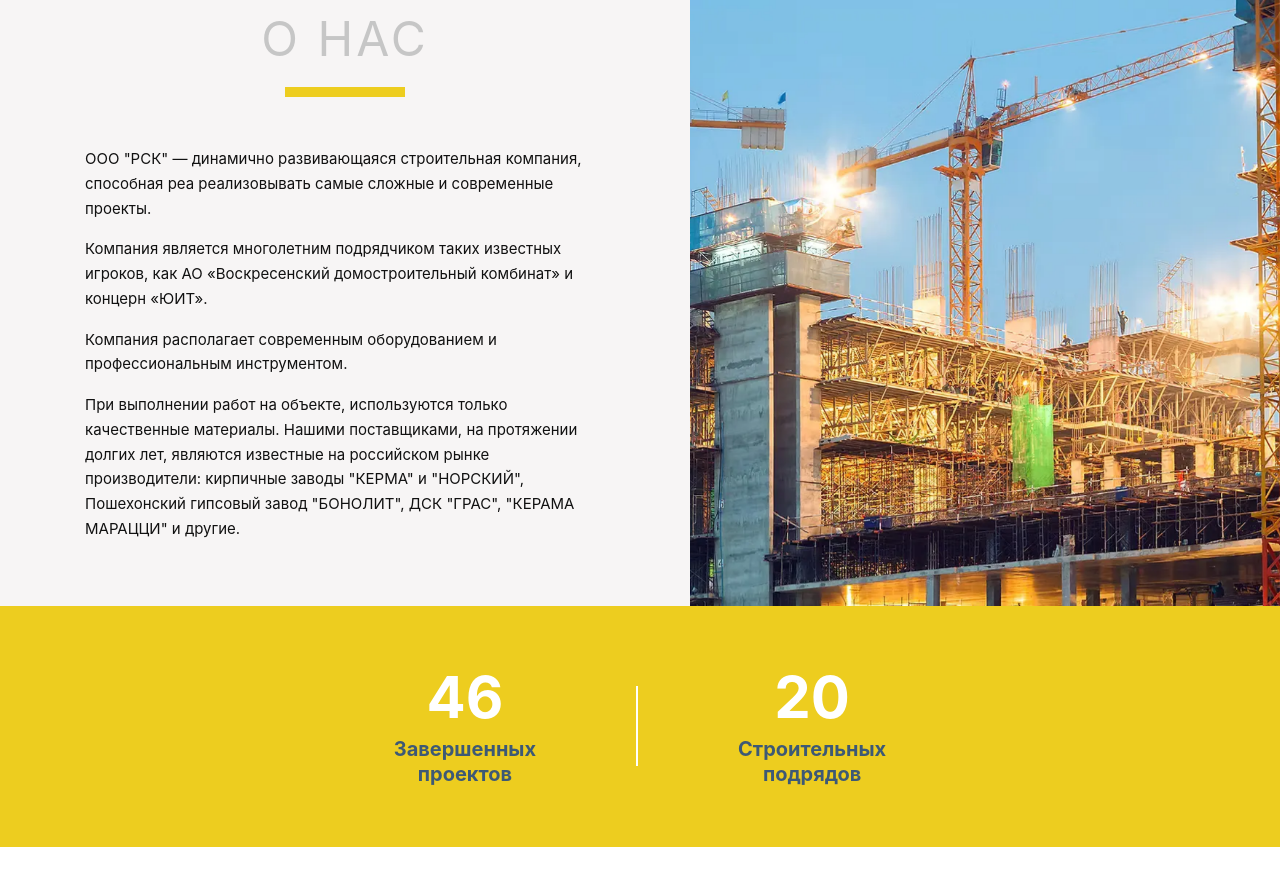
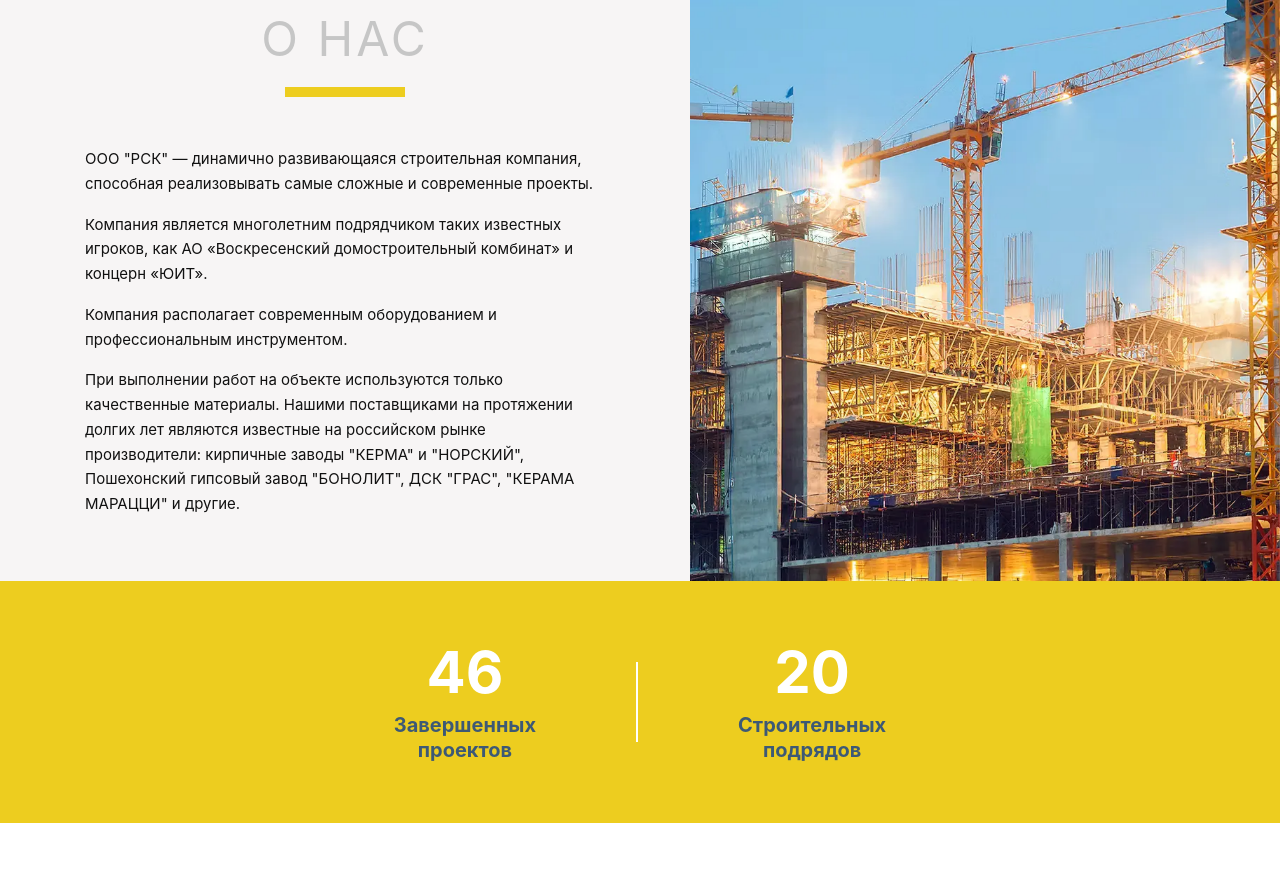
Before and after one commit to rsk-admin/rsk, a website built with Vite: page index.html in a window 1280 px wide. Shown: the part 861-1741 px from the top of the page. Built offline with nearby package versions, Linux system fonts and the light colour scheme.

```diff
--- a/src/components/about/about.html
+++ b/src/components/about/about.html
@@ -8,7 +8,7 @@
 
             <div class="about__text">
                 <p>
-                    ООО "РСК" — динамично развивающаяся строительная компания, способная реа
+                    ООО "РСК" — динамично развивающаяся строительная компания, способная
                     реализовывать самые сложные и современные проекты.
                 </p>
                 <p>
@@ -19,8 +19,8 @@
                     Компания располагает современным оборудованием и профессиональным инструментом.
                 </p>
                 <p>
-                    При выполнении работ на объекте, используются только качественные материалы.
-                    Нашими поставщиками, на протяжении долгих лет, являются известные на российском
+                    При выполнении работ на объекте используются только качественные материалы.
+                    Нашими поставщиками на протяжении долгих лет являются известные на российском
                     рынке производители: кирпичные заводы "КЕРМА" и "НОРСКИЙ", Пошехонский гипсовый
                     завод "БОНОЛИТ", ДСК "ГРАС", "КЕРАМА МАРАЦЦИ" и другие.
                 </p>
--- a/vite.config.js
+++ b/vite.config.js
@@ -6,7 +6,7 @@
 const __dirname = fileURLToPath(new URL(".", import.meta.url));
 
 export default defineConfig({
-    base: "/",
+    base: "./",
     plugins: [injectHTML()],
     build: {
         rollupOptions: {
```
Also changed, not shown: .github/workflows/deploy.yml (added).
